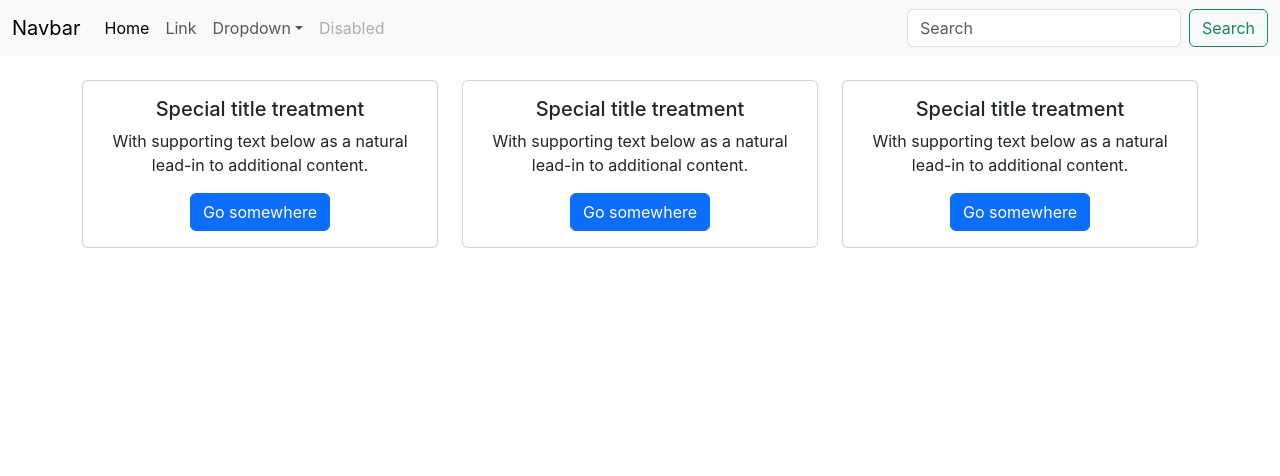
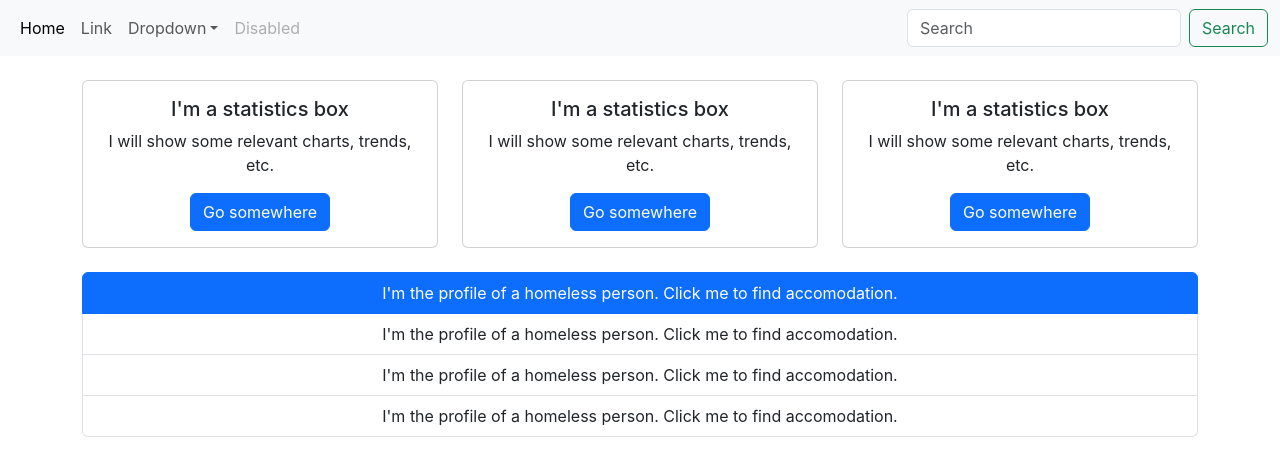
Before and after one commit to LB-Geeks/react-client, a React (Create React App) app in the folder react-client/: page / in a window 1280 px wide. Shown: the top 476 px of the page. Built offline with nearby package versions, Linux system fonts and the light colour scheme.

Commit message:
added list of homeless people's profiles and descriptions for UI elements

```diff
--- a/react-client/src/App.js
+++ b/react-client/src/App.js
@@ -1,6 +1,7 @@
 import "./App.css";
 
 import Navbar from "./components/navbar/Navbar";
+import NeedAccomodationList from "./components/needAccomodationList/NeedAccomodationList";
 import StatBox from "./components/statBox/StatBox";
 
 function App() {
@@ -9,6 +10,7 @@ function App() {
       <Navbar />
       <main>
         <StatBox />
+        <NeedAccomodationList />
       </main>
     </div>
   );
--- a/react-client/src/components/navbar/Navbar.js
+++ b/react-client/src/components/navbar/Navbar.js
@@ -4,9 +4,6 @@ function Navbar() {
   return (
     <nav class="navbar navbar-expand-lg bg-body-tertiary">
       <div class="container-fluid">
-        <a class="navbar-brand" href="#">
-          Navbar
-        </a>
         <button
           class="navbar-toggler"
           type="button"
--- /dev/null
+++ b/react-client/src/components/needAccomodationList/NeedAccomodationList.js
@@ -0,0 +1,28 @@
+import React from "react";
+
+function NeedAccomodationList() {
+  return (
+    <div class="container mt-4">
+      <div class="list-group">
+        <button
+          type="button"
+          class="list-group-item list-group-item-action active"
+          aria-current="true"
+        >
+          I'm the profile of a homeless person. Click me to find accomodation.
+        </button>
+        <button type="button" class="list-group-item list-group-item-action">
+          I'm the profile of a homeless person. Click me to find accomodation.
+        </button>
+        <button type="button" class="list-group-item list-group-item-action">
+          I'm the profile of a homeless person. Click me to find accomodation.
+        </button>
+        <button type="button" class="list-group-item list-group-item-action">
+          I'm the profile of a homeless person. Click me to find accomodation.
+        </button>
+      </div>
+    </div>
+  );
+}
+
+export default NeedAccomodationList;
--- a/react-client/src/components/statBox/StatBox.js
+++ b/react-client/src/components/statBox/StatBox.js
@@ -7,10 +7,9 @@ function StatBox() {
         <div class="col-sm-4">
           <div class="card">
             <div class="card-body">
-              <h5 class="card-title">Special title treatment</h5>
+              <h5 class="card-title">I'm a statistics box</h5>
               <p class="card-text">
-                With supporting text below as a natural lead-in to additional
-                content.
+                I will show some relevant charts, trends, etc.
               </p>
               <a href="#" class="btn btn-primary">
                 Go somewhere
@@ -21,10 +20,9 @@ function StatBox() {
         <div class="col-sm-4">
           <div class="card">
             <div class="card-body">
-              <h5 class="card-title">Special title treatment</h5>
+              <h5 class="card-title">I'm a statistics box</h5>
               <p class="card-text">
-                With supporting text below as a natural lead-in to additional
-                content.
+                I will show some relevant charts, trends, etc.
               </p>
               <a href="#" class="btn btn-primary">
                 Go somewhere
@@ -35,10 +33,9 @@ function StatBox() {
         <div class="col-sm-4">
           <div class="card">
             <div class="card-body">
-              <h5 class="card-title">Special title treatment</h5>
+              <h5 class="card-title">I'm a statistics box</h5>
               <p class="card-text">
-                With supporting text below as a natural lead-in to additional
-                content.
+                I will show some relevant charts, trends, etc.
               </p>
               <a href="#" class="btn btn-primary">
                 Go somewhere
```
